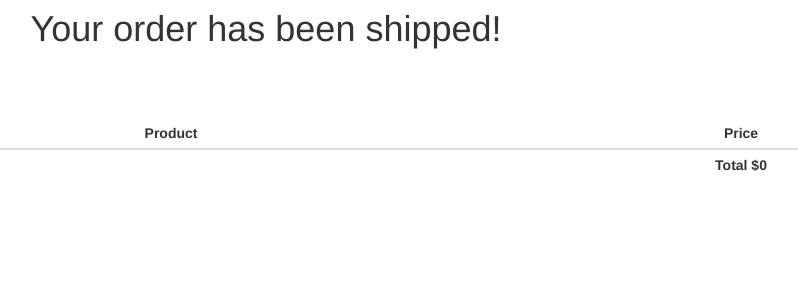
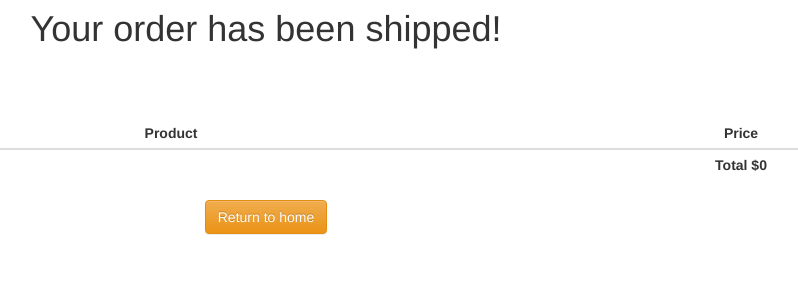
Before and after one commit to marajac/4393uiproject, a Django app: page /summary/ in a window 1280 px wide. Shown: the part 141-441 px from the top of the page, without its empty margins (374-1172 px from the left). Run offline with Django 3.2, Linux system fonts and the light colour scheme; data comes from the database, SQL or seed files in the repository.

Commit message:
added 'return to home' on summary page, can also checkout without logging in

```diff
--- a/checkout/templates/summary.html
+++ b/checkout/templates/summary.html
@@ -56,6 +56,7 @@
                     </tr>
                 </tfoot>
             </table>
+            <a href="{% url 'home' %}" class="btn btn-warning"><i class="fa fa-angle-left"></i>Return to home</a>
         </div>
     </div>
 {% endblock %}
--- a/checkout/views.py
+++ b/checkout/views.py
@@ -4,7 +4,7 @@ from cart.cart import Cart
 
 #from .forms import CheckoutForm
 
-@login_required
+#@login_required
 def checkout(request):
 #    form = CheckoutForm(request.POST or None)
 #    confirm_message = None
```
